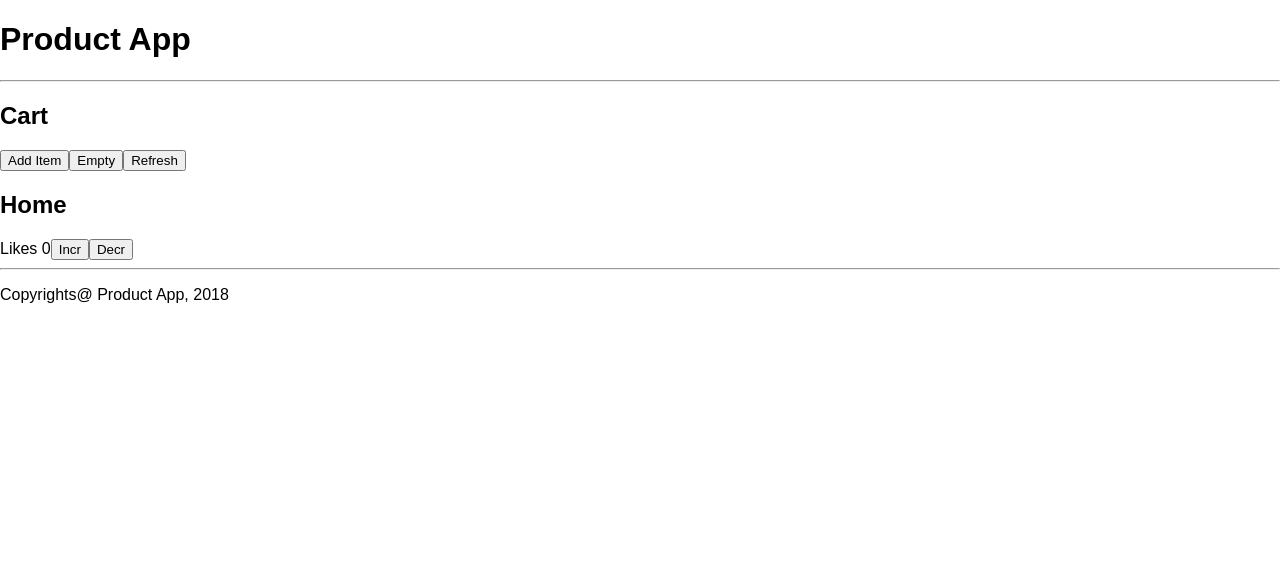
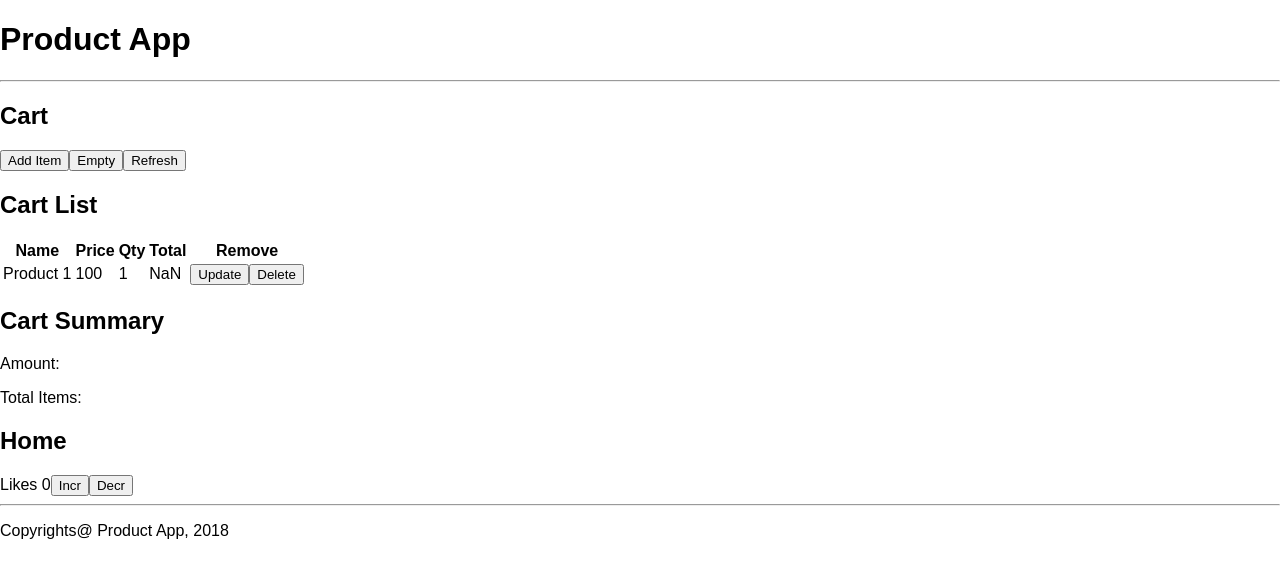
Before and after one commit to nodesense/dmi-react-2018, a React (Create React App) app: page / in a window 1280 px wide. Shown: the top 578 px of the page. Built offline with nearby package versions, Linux system fonts and the light colour scheme.

Commit message:
cart items

```diff
--- a/src/app/cart/components/Cart.js
+++ b/src/app/cart/components/Cart.js
@@ -1,4 +1,8 @@
 import React from "react";
+
+import CartList from "./CartList"
+import CartSummary from "./CartSummary"
+
 
 export default class Cart extends React.Component {
     constructor(props) {
@@ -55,6 +59,12 @@ export default class Cart extends React.Component {
                 <button onClick={this.dummyRefresh}>
                     Refresh
                 </button>
+
+                <CartList   items={this.state.items}>
+                </CartList>
+
+                <CartSummary>
+                </CartSummary>
             </div>
         )
     }
--- a/src/app/cart/components/CartItem.js
+++ b/src/app/cart/components/CartItem.js
@@ -21,10 +21,10 @@ export default class CartItem extends React.Component {
                 </td>
                <td>{item.qty * item.total}</td>
                <td>
-                    <button onClick={}>
+                    <button onClick={""}>
                         Update
                    </button>
-                   <button onClick={}>
+                   <button onClick={""}>
                         Delete
                    </button>
                </td>
--- a/src/app/cart/components/CartList.js
+++ b/src/app/cart/components/CartList.js
@@ -1,4 +1,6 @@
 import React from "react";
+
+import CartItem from "./CartItem"
 
 export default class CartList extends React.Component {
     constructor(props) {
@@ -7,8 +9,13 @@ export default class CartList extends React.Component {
 
     render() {
         console.log("CartList Render ");
+
+        let items = this.props.items;
+
         return (
             <div>
+                <h2>Cart List</h2>
+
                <table>
                    <thead>
                        <tr>
@@ -22,6 +29,12 @@ export default class CartList extends React.Component {
 
                    <tbody>
 
+                       {
+                           items.map( item => (
+                               <CartItem item={item} />
+                           ))
+                       }
+
                    </tbody>
                </table>
             </div>
--- a/src/app/cart/components/CartSummary.js
+++ b/src/app/cart/components/CartSummary.js
@@ -9,6 +9,7 @@ export default class CartSummary extends React.Component {
         console.log("CartSummary Render ");
         return (
             <div>
+                <h2>Cart Summary</h2>
                 <p>Amount: {this.props.amount} </p>
                 <p>Total Items: {this.props.count} </p>
             </div>
```
